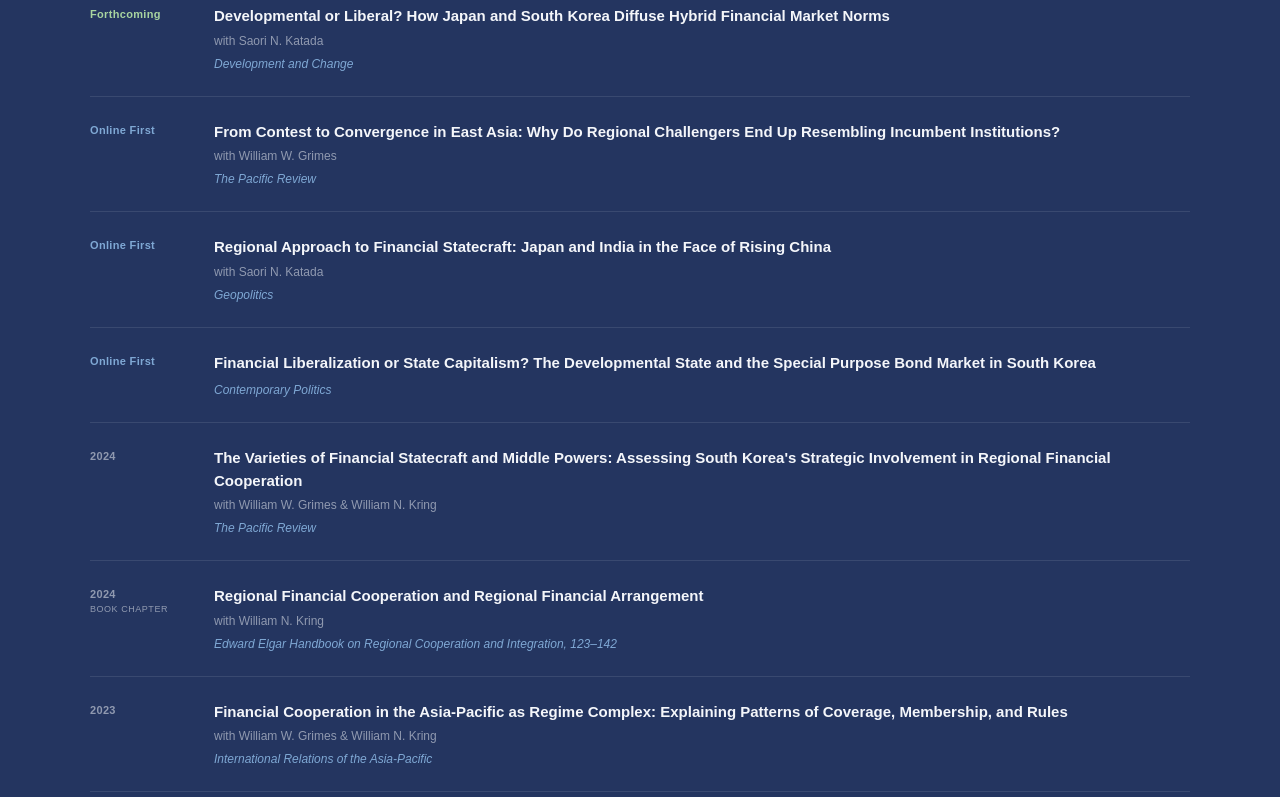
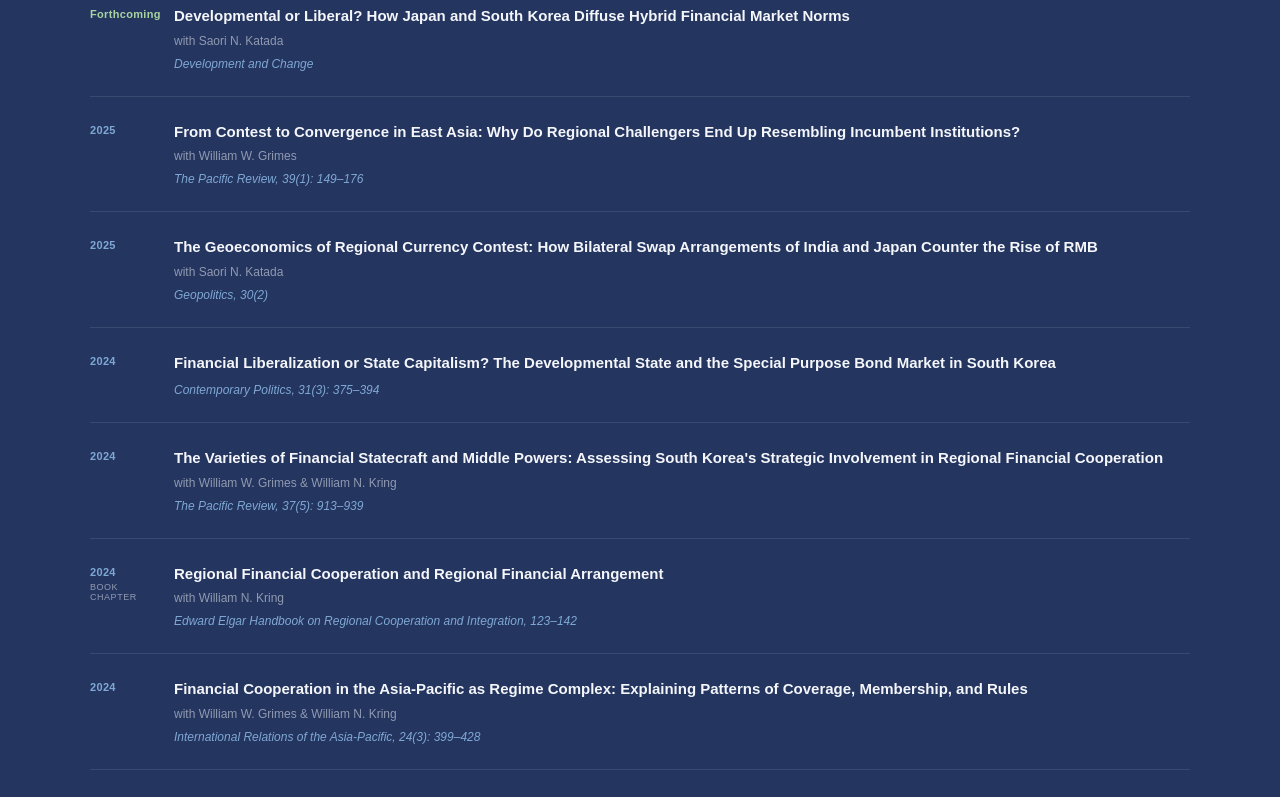
Before and after one commit to yaechanlee/yaechanlee.github.io, a React (Vite) app: page / in a window 1280 px wide. Shown: the part 1040-1837 px from the top of the page. Built offline with nearby package versions, Linux system fonts and the light colour scheme.

Commit message:
Add links to my publications

```diff
--- a/src/App.jsx
+++ b/src/App.jsx
@@ -6,78 +6,78 @@
     title: "Developmental or Liberal? How Japan and South Korea Diffuse Hybrid Financial Market Norms",
     journal: "Development and Change",
     coauthor: "with Saori N. Katada",
-    link: "#",
+    link: "https://onlinelibrary.wiley.com/journal/14677660",
   },
   {
-    year: "Online First",
+    year: "2025",
     title: "From Contest to Convergence in East Asia: Why Do Regional Challengers End Up Resembling Incumbent Institutions?",
-    journal: "The Pacific Review",
+    journal: "The Pacific Review, 39(1): 149–176",
     coauthor: "with William W. Grimes",
-    link: "#",
+    link: "https://www.tandfonline.com/doi/full/10.1080/09512748.2025.2522778",
   },
   {
-    year: "Online First",
-    title: "Regional Approach to Financial Statecraft: Japan and India in the Face of Rising China",
-    journal: "Geopolitics",
+    year: "2025",
+    title: "The Geoeconomics of Regional Currency Contest: How Bilateral Swap Arrangements of India and Japan Counter the Rise of RMB",
+    journal: "Geopolitics, 30(2)",
     coauthor: "with Saori N. Katada",
-    link: "#",
+    link: "https://www.tandfonline.com/doi/full/10.1080/14650045.2024.2388636",
   },
   {
-    year: "Online First",
+    year: "2024",
     title: "Financial Liberalization or State Capitalism? The Developmental State and the Special Purpose Bond Market in South Korea",
-    journal: "Contemporary Politics",
+    journal: "Contemporary Politics, 31(3): 375–394",
     coauthor: "",
-    link: "#",
+    link: "https://www.tandfonline.com/doi/full/10.1080/13569775.2024.2384206",
   },
   {
     year: "2024",
     title: "The Varieties of Financial Statecraft and Middle Powers: Assessing South Korea's Strategic Involvement in Regional Financial Cooperation",
-    journal: "The Pacific Review",
+    journal: "The Pacific Review, 37(5): 913–939",
     coauthor: "with William W. Grimes & William N. Kring",
-    link: "#",
+    link: "https://www.tandfonline.com/doi/full/10.1080/09512748.2023.2281687",
   },
   {
     year: "2024",
     title: "Regional Financial Cooperation and Regional Financial Arrangement",
     journal: "Edward Elgar Handbook on Regional Cooperation and Integration, 123–142",
     coauthor: "with William N. Kring",
-    link: "#",
+    link: "https://www.elgaronline.com/edcollchap/edcoll/9781800886179/9781800886179.00015.xml",
     chapter: true,
   },
   {
-    year: "2023",
+    year: "2024",
     title: "Financial Cooperation in the Asia-Pacific as Regime Complex: Explaining Patterns of Coverage, Membership, and Rules",
-    journal: "International Relations of the Asia-Pacific",
+    journal: "International Relations of the Asia-Pacific, 24(3): 399–428",
     coauthor: "with William W. Grimes & William N. Kring",
-    link: "#",
+    link: "https://academic.oup.com/irap/article-abstract/24/3/399/7424196",
   },
   {
     year: "2023",
     title: "Manifesting the Embedded Developmental State: The Role of South Korea's National Pension Service in Managing Financial Crisis",
     journal: "Review of International Political Economy, 30(5): 1933–1956",
     coauthor: "with William W. Grimes",
-    link: "#",
+    link: "https://www.tandfonline.com/doi/full/10.1080/09692290.2022.2136733",
   },
   {
     year: "2021",
     title: "Riding the Tide: Assessing South Korea's Hedging Strategy through Regional Security Initiatives",
     journal: "The Pacific Review, 36(3): 494–520",
     coauthor: "",
-    link: "#",
+    link: "https://www.tandfonline.com/doi/full/10.1080/09512748.2021.1977685",
   },
   {
     year: "2018",
     title: "Economic Interdependence and Peace: A Case Comparison Between the US-China and US-Japan Trade Disputes",
     journal: "East Asia, 35: 215–232",
     coauthor: "",
-    link: "#",
+    link: "https://link.springer.com/article/10.1007/s12140-018-9296-4",
   },
   {
     year: "2018",
     title: "What Brought Them Together? Comparative Analysis of the Normalization Processes of North Korea-Japan and South Korea-Japan",
     journal: "The Korean Journal of International Studies, 21(3): 411–433",
     coauthor: "",
-    link: "#",
+    link: "https://www.kjis.org/journal/view.html?doi=10.14731/kjis.2023.12.21.3.411",
   },
 ];
 
@@ -150,8 +150,6 @@
         ::-webkit-scrollbar-track { background: #1e2f52; }
         ::-webkit-scrollbar-thumb { background: #4a6a9e; border-radius: 2px; }
         a { color: inherit; text-decoration: none; }
-
-        /* NAV */
         .nav-item {
           font-family: Arial, sans-serif;
           font-size: 11px;
@@ -168,8 +166,6 @@
           color: #F4F6FA;
           border-bottom-color: #7FA8D4;
         }
-
-        /* HERO LAYOUT */
         .hero-inner {
           display: grid;
           grid-template-columns: 1fr 1fr;
@@ -186,8 +182,6 @@
           gap: 20px;
           padding: 60px 0;
         }
-
-        /* NAME SIZE — desktop big, mobile smaller */
         .hero-name-line {
           font-family: Arial, 'Helvetica Neue', Helvetica, sans-serif;
           font-size: clamp(48px, 7vw, 96px);
@@ -195,11 +189,9 @@
           line-height: 1.0;
           letter-spacing: -0.02em;
         }
-
-        /* PUBLICATIONS GRID */
         .pub-row {
           display: grid;
-          grid-template-columns: 96px 1fr;
+          grid-template-columns: 56px 1fr;
           gap: 0 28px;
           padding: 24px 0;
           border-bottom: 1px solid rgba(244,246,250,0.1);
@@ -213,10 +205,9 @@
           display: block;
           margin-bottom: 6px;
           transition: color 0.2s;
+          cursor: pointer;
         }
         .pub-title:hover { color: #7FA8D4; }
-
-        /* BUTTONS */
         .btn-outline {
           display: inline-block;
           padding: 10px 28px;
@@ -234,8 +225,6 @@
           background: rgba(127,168,212,0.13);
           border-color: #7FA8D4;
         }
-
-        /* TAGS */
         .tag {
           font-size: 10px;
           letter-spacing: 0.08em;
@@ -246,8 +235,6 @@
           color: rgba(127,168,212,0.72);
           white-space: nowrap;
         }
-
-        /* ANIMATIONS */
         @keyframes slideDown {
           from { opacity:0; transform:translateY(-16px); }
           to   { opacity:1; transform:translateY(0); }
@@ -258,47 +245,30 @@
         .a4{animation:slideDown 0.9s cubic-bezier(.16,1,.3,1) 0.35s both;}
         .a5{animation:slideDown 0.9s cubic-bezier(.16,1,.3,1) 0.45s both;}
         .a6{animation:slideDown 0.9s cubic-bezier(.16,1,.3,1) 0.55s both;}
-
-        /* SECTION PADDING */
         .section-pad { padding: 100px 6vw; }
         .section-inner { max-width: 1100px; margin: 0 auto; }
 
-        /* ── MOBILE ── */
         @media (max-width: 768px) {
           .desktop-nav { display: none !important; }
-          .mob-btn     { display: flex !important; }
-
+          .mob-btn { display: flex !important; }
           .hero-inner {
             grid-template-columns: 1fr;
             gap: 0;
             padding: 40px 6vw 60px;
             min-height: auto;
           }
-          .hero-left { display: none; } /* hide right column on mobile */
+          .hero-left-col { padding: 0; }
           .hero-right { padding: 0; gap: 16px; }
-
-          .pub-row {
-            grid-template-columns: 1fr;
-            gap: 4px 0;
-          }
-          .pub-year-col { padding-bottom: 4px; }
-
+          .pub-row { grid-template-columns: 1fr; gap: 4px 0; }
           .section-pad { padding: 64px 6vw; }
         }
-
-        /* ── DESKTOP ── */
         @media (min-width: 769px) {
           .mob-btn  { display: none !important; }
           .mob-menu { display: none !important; }
         }
-
-        /* ── LARGE DESKTOP ── */
-        @media (min-width: 1400px) {
-          .hero-inner { gap: 80px; }
-        }
       `}</style>
 
-      {/* ── NAV ── */}
+      {/* NAV */}
       <nav style={{
         position: "fixed", top: 0, left: 0, right: 0, zIndex: 100,
         display: "flex", alignItems: "center", justifyContent: "space-between",
@@ -333,12 +303,11 @@
         </div>
       )}
 
-      {/* ── HERO ── */}
+      {/* HERO */}
       <section
         ref={el => refs.current["About"] = el}
         style={{ paddingTop: 56, background: C.bg, position: "relative", overflow: "hidden" }}
       >
-        {/* Dot grid */}
         <div style={{
           position: "absolute", inset: 0, pointerEvents: "none",
           backgroundImage: "radial-gradient(circle, rgba(244,246,250,0.055) 1px, transparent 1px)",
@@ -346,33 +315,29 @@
         }} />
 
         <div className="hero-inner">
-          {/* LEFT — Name + tagline */}
-          <div style={{ padding: "80px 0", display: "flex", flexDirection: "column", justifyContent: "center" }}>
+          {/* LEFT */}
+          <div className="hero-left-col" style={{ padding: "80px 0", display: "flex", flexDirection: "column", justifyContent: "center" }}>
             <div className="a1" style={{ fontFamily: F, fontSize: 11, letterSpacing: "0.18em", color: C.dim, marginBottom: 28, textTransform: "uppercase" }}>
               Assistant Professor · International Relations
             </div>
-
-            <div className="a2 hero-name-line"style={{ color: C.white }}>YAECHAN</div>
+            <div className="a2 hero-name-line" style={{ color: C.white }}>YAECHAN</div>
             <div className="a3 hero-name-line" style={{ color: C.accent }}>LEE</div>
-
             <div className="a4" style={{ width: 48, height: 1, background: C.accent, margin: "28px 0" }} />
-
             <div className="a5" style={{ fontFamily: F, fontSize: 12, letterSpacing: "0.06em", color: C.dim }}>
               Hanyang University GSIS · Seoul, Korea
             </div>
-
             <div className="a6" style={{ display: "flex", gap: 10, flexWrap: "wrap", marginTop: 28 }}>
               {[
                 { label: "Google Scholar", href: "https://scholar.google.com/citations?user=crLGqAYAAAAJ" },
                 { label: "Email", href: "mailto:yaechanlee@hanyang.ac.kr" },
                 { label: "CV", href: "cv.pdf" },
               ].map(l => (
-                <a key={l.label} href={l.href} className="btn-outline">{l.label}</a>
+                <a key={l.label} href={l.href} className="btn-outline" target="_blank" rel="noreferrer">{l.label}</a>
               ))}
             </div>
           </div>
 
-          {/* RIGHT — Bio + tags */}
+          {/* RIGHT */}
           <div className="hero-right">
             <p style={{ fontFamily: F, fontSize: 16, lineHeight: 1.9, fontWeight: 400, color: "rgba(244,246,250,0.9)" }}>
               I am an Assistant Professor of International Relations at Hanyang University's Graduate School of International Studies (GSIS) in Seoul. I received my Ph.D. in Political Science from Boston University.
@@ -394,7 +359,7 @@
 
       <div style={{ height: 1, background: C.line }} />
 
-      {/* ── PUBLICATIONS ── */}
+      {/* PUBLICATIONS */}
       <section ref={el => refs.current["Publications"] = el} style={{ background: C.bg2 }}>
         <div className="section-pad">
           <div className="section-inner">
@@ -408,10 +373,10 @@
               {PUBLICATIONS.map((p, i) => (
                 <FadeIn key={i} delay={Math.min(i * 0.04, 0.25)}>
                   <div className="pub-row">
-                    <div className="pub-year-col" style={{ paddingTop: 3 }}>
+                    <div style={{ paddingTop: 3 }}>
                       <span style={{
                         fontFamily: F, fontSize: 11, fontWeight: 700,
-                        color: p.year === "Forthcoming" ? C.green : p.year === "Online First" ? C.accent : C.dim,
+                        color: p.year === "Forthcoming" ? C.green : C.accent,
                         letterSpacing: "0.03em", display: "block",
                       }}>{p.year}</span>
                       {p.chapter && (
@@ -419,7 +384,7 @@
                       )}
                     </div>
                     <div>
-                      <a href={p.link} className="pub-title">{p.title}</a>
+                      <a href={p.link} target="_blank" rel="noreferrer" className="pub-title">{p.title}</a>
                       {p.coauthor && (
                         <span style={{ fontFamily: F, fontSize: 12, color: C.dim, display: "block", marginBottom: 6 }}>{p.coauthor}</span>
                       )}
@@ -435,7 +400,7 @@
 
       <div style={{ height: 1, background: C.line }} />
 
-      {/* ── CV ── */}
+      {/* CV */}
       <section ref={el => refs.current["CV"] = el} style={{ background: C.bg, textAlign: "center" }}>
         <div className="section-pad">
           <FadeIn>
@@ -449,7 +414,7 @@
         </div>
       </section>
 
-      {/* ── FOOTER ── */}
+      {/* FOOTER */}
       <footer style={{
         borderTop: `1px solid ${C.line}`,
         padding: "22px 6vw",
```
